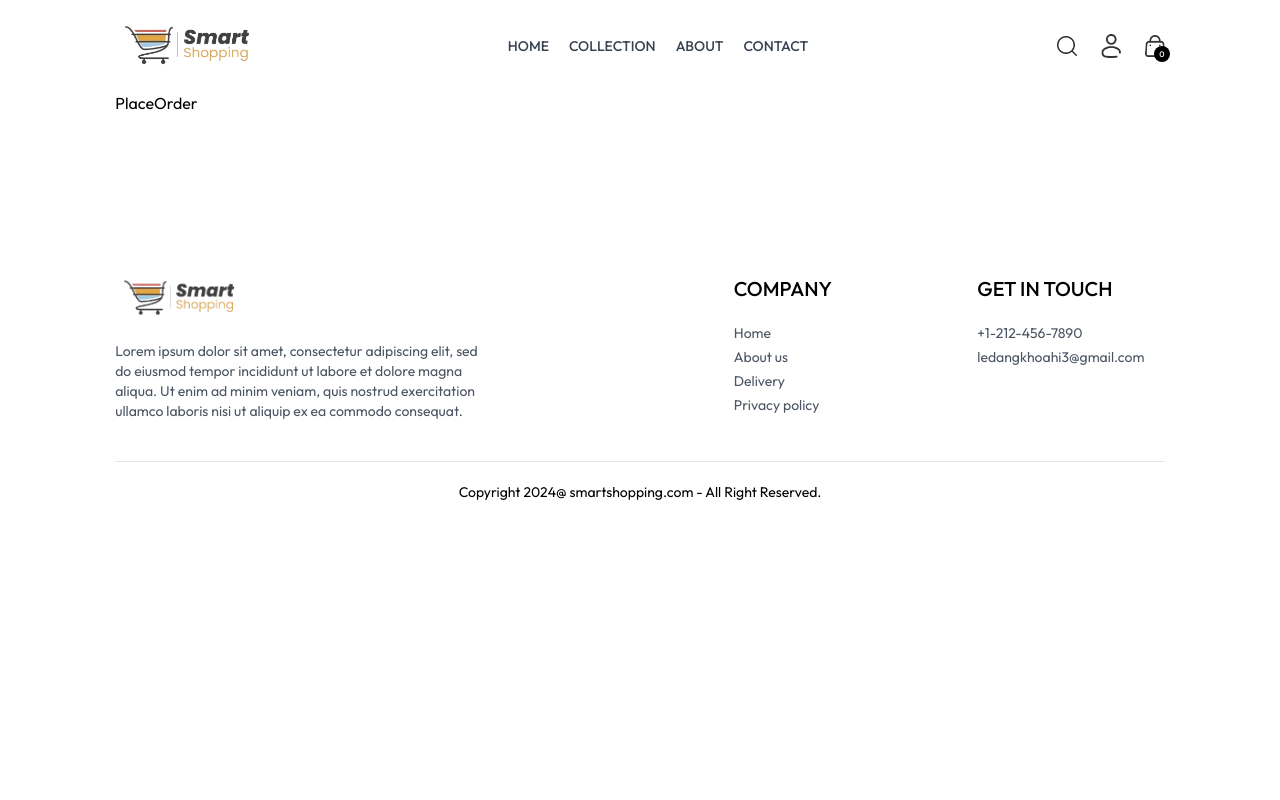
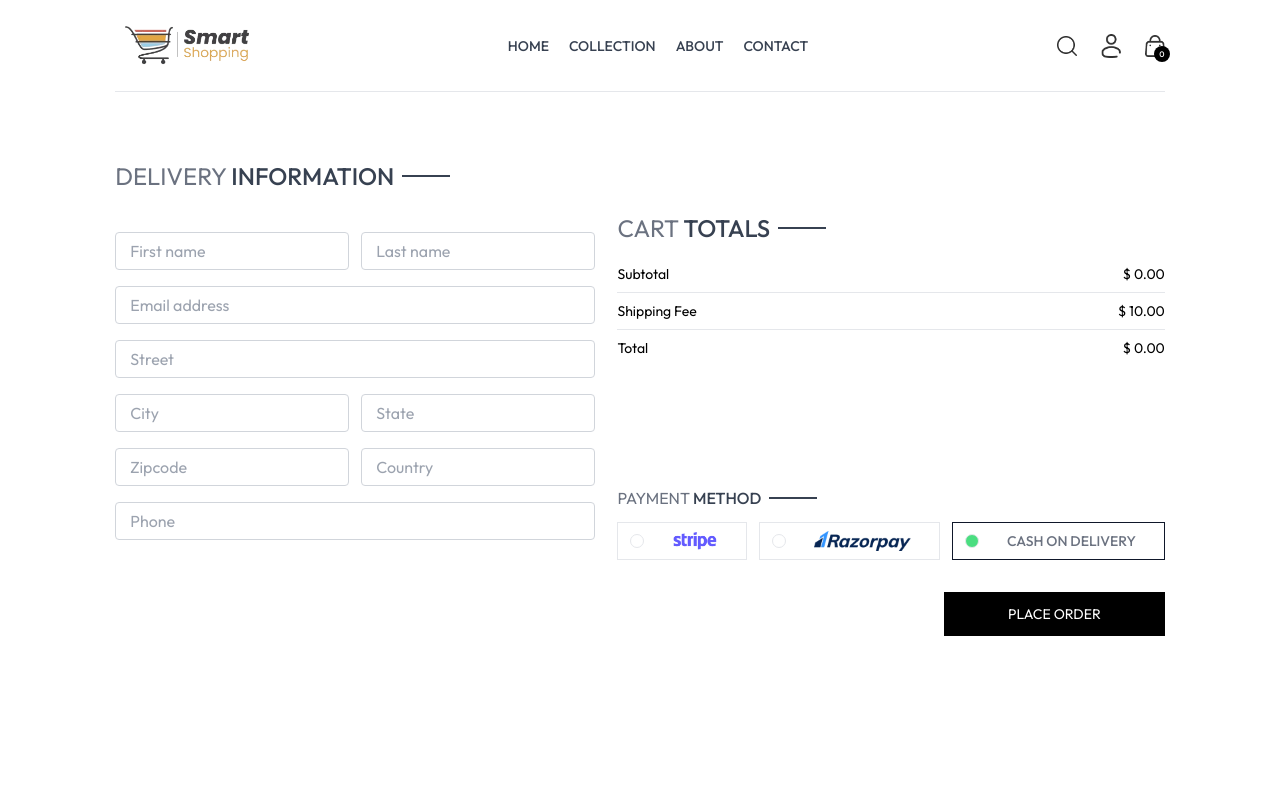
Before and after one commit to EpicVN/e-commerce-app-frontend, a React (Vite) app: page /place-order in a window 1280 px wide. Shown: the top 800 px of the page. Built offline with nearby package versions, Linux system fonts and the light colour scheme.

Commit message:
Add CartTotal component. Finish Cart and Place order page UI

```diff
--- /dev/null
+++ b/src/components/CartTotal.jsx
@@ -0,0 +1,44 @@
+import React, { useContext } from "react";
+import { ShopContext } from "../context/ShopContext";
+import Title from "./Title";
+
+const CartTotal = () => {
+  const { currency, delivery_fee, getCartAmount } = useContext(ShopContext);
+
+  return (
+    <div className="w-full">
+      <div className="text-2xl">
+        <Title text1={"CART"} text2={"TOTALS"} />
+      </div>
+
+      <div className="flex flex-col gap-2 mt-2 text-sm">
+        <div className="flex justify-between">
+          <p>Subtotal</p>
+          <p>
+            {currency} {getCartAmount()}.00
+          </p>
+        </div>
+
+        <hr />
+
+        <div className="flex justify-between">
+          <p>Shipping Fee</p>
+          <p>
+            {currency} {delivery_fee}.00
+          </p>
+        </div>
+
+        <hr />
+
+        <div className="flex justify-between">
+          <p>Total</p>
+          <p>
+            {currency} {getCartAmount() === 0 ? 0 : getCartAmount() + delivery_fee}.00
+          </p>
+        </div>
+      </div>
+    </div>
+  );
+};
+
+export default CartTotal;
--- a/src/context/ShopContextProvider.jsx
+++ b/src/context/ShopContextProvider.jsx
@@ -3,6 +3,7 @@
 import { ShopContext } from "./ShopContext";
 import PropTypes from "prop-types";
 import { toast } from "react-toastify";
+import { useNavigate } from "react-router-dom";
 
 const ShopContextProvider = (props) => {
   ShopContextProvider.propTypes = {
@@ -14,6 +15,7 @@
   const [search, setSearch] = useState("");
   const [showSearch, setShowSearch] = useState(false);
   const [cartItems, setCartItems] = useState([]);
+  const navigate = useNavigate();
 
   const addToCart = async (itemId, size) => {
     if (!size) {
@@ -53,6 +55,31 @@
     return totalCount;
   };
 
+  const updateQuantity = async (itemId, size, quantity) => {
+    let cartData = structuredClone(cartItems);
+
+    cartData[itemId][size] = quantity;
+
+    setCartItems(cartData);
+  };
+
+  const getCartAmount = () => {
+    let totalAmount = 0;
+    for (const items in cartItems) {
+      let itemInfo = products.find((product) => product._id === items);
+      for (const item in cartItems[items]) {
+        try {
+          if (cartItems[items][item] > 0) {
+            totalAmount += itemInfo.price * cartItems[items][item];
+          }
+        } catch (error) {
+          console.log(error);
+        }
+      }
+    }
+    return totalAmount;
+  };
+
   const value = {
     products,
     currency,
@@ -64,6 +91,9 @@
     cartItems,
     addToCart,
     getCartCount,
+    updateQuantity,
+    getCartAmount,
+    navigate
   };
 
   return (
--- a/src/pages/Cart.jsx
+++ b/src/pages/Cart.jsx
@@ -1,9 +1,114 @@
-import React from 'react'
+import React, { useContext, useEffect, useState } from "react";
+import { ShopContext } from "../context/ShopContext";
+import Title from "../components/Title";
+import { assets } from "../assets/assets";
+import CartTotal from "../components/CartTotal";
 
 const Cart = () => {
+  const { products, currency, cartItems, updateQuantity, navigate } =
+    useContext(ShopContext);
+
+  const [cartData, setCartData] = useState([]);
+
+  useEffect(() => {
+    const tempData = [];
+    for (const items in cartItems) {
+      for (const item in cartItems[items]) {
+        if (cartItems[items][item] > 0) {
+          tempData.push({
+            _id: items,
+            size: item,
+            quantity: cartItems[items][item],
+          });
+        }
+      }
+    }
+
+    setCartData(tempData);
+  }, [cartItems]);
+
   return (
-    <div>Cart</div>
-  )
-}
+    <div className="border-t pt-14">
+      <div className="text-2xl mb-3">
+        <Title text1={"YOUR"} text2={"CART"} />
+      </div>
 
-export default Cart
+      <div>
+        {cartData.map((item, index) => {
+          const productData = products.find(
+            (products) => products._id === item._id
+          );
+
+          return (
+            <div
+              key={index}
+              className="py-4 border-t border-b text-gray-700 grid grid-cols-[4fr0_0.5fr_0.5fr] sm:grid-cols-[4fr_2fr_0.5fr] items-center gap-4"
+            >
+              <div className="flex items-start gap-6">
+                <img
+                  className="w-16 sm:w-20"
+                  src={productData.image[0]}
+                  alt=""
+                />
+
+                <div>
+                  <p className="text-xs sm:text-lg font-medium">
+                    {productData.name}
+                  </p>
+
+                  <div className="flex items-center gap-5 mt-2">
+                    <p>
+                      {currency}
+                      {productData.price}
+                    </p>
+
+                    <p className="px-2 sm:px-3 sm:py-1 border bg-slate-50">
+                      {item.size}
+                    </p>
+                  </div>
+                </div>
+              </div>
+
+              <input
+                type="number"
+                min={1}
+                defaultValue={item.quantity}
+                onChange={(e) =>
+                  e.target.value === "" || e.target.value === "0"
+                    ? null
+                    : updateQuantity(
+                        item._id,
+                        item.size,
+                        Number(e.target.value)
+                      )
+                }
+                className="border max-w-10 sm:max-w-20 px-1 sm:px-2 py-1"
+              />
+
+              <img
+                className="w-4 mr-4 sm:w-5 cursor-pointer"
+                onClick={() => updateQuantity(item._id, item.size, 0)}
+                src={assets.bin_icon}
+                alt=""
+              />
+            </div>
+          );
+        })}
+      </div>
+
+      <div className="flex justify-end my-20">
+        <div className="w-full sm:w-[450px]">
+          <CartTotal />
+
+          <div className="w-full text-end">
+            <button onClick={() => navigate("/place-order")} className="bg-black text-white text-s my-8 px-8 py-3">
+              PROCEED TO CHECKOUT
+            </button>
+          </div>
+        </div>
+      </div>
+    </div>
+  );
+};
+
+export default Cart;
--- a/src/pages/PlaceOrder.jsx
+++ b/src/pages/PlaceOrder.jsx
@@ -1,9 +1,145 @@
-import React from 'react'
+import React, { useContext, useState } from "react";
+import Title from "../components/Title";
+import CartTotal from "../components/CartTotal";
+import { assets } from "../assets/assets";
+import { ShopContext } from "../context/ShopContext";
 
 const PlaceOrder = () => {
+  const [method, setMethod] = useState("cod");
+
+  const { navigate } = useContext(ShopContext);
+
   return (
-    <div>PlaceOrder</div>
-  )
-}
+    <div className="flex flex-col sm:flex-row justify-between gap-4 pt-5 sm:pt-14 min-h-[80vh] border-t">
+      {/* ---- Left side ---- */}
+      <div className="flex flex-col gap-4 w-full sm:max-w-[480px]">
+        <div className="text-xl sm:text-2xl my-3">
+          <Title text1={"DELIVERY"} text2={"INFORMATION"} />
+        </div>
 
-export default PlaceOrder
+        <div className="flex gap-3">
+          <input
+            className="border border-gray-300 rounded py-1.5 px-3.5 w-full"
+            type="text"
+            placeholder="First name"
+          />
+          <input
+            className="border border-gray-300 rounded py-1.5 px-3.5 w-full"
+            type="text"
+            placeholder="Last name"
+          />
+        </div>
+
+        <input
+          className="border border-gray-300 rounded py-1.5 px-3.5 w-full"
+          type="email"
+          placeholder="Email address"
+        />
+
+        <input
+          className="border border-gray-300 rounded py-1.5 px-3.5 w-full"
+          type="text"
+          placeholder="Street"
+        />
+
+        <div className="flex gap-3">
+          <input
+            className="border border-gray-300 rounded py-1.5 px-3.5 w-full"
+            type="text"
+            placeholder="City"
+          />
+          <input
+            className="border border-gray-300 rounded py-1.5 px-3.5 w-full"
+            type="text"
+            placeholder="State"
+          />
+        </div>
+
+        <div className="flex gap-3">
+          <input
+            className="border border-gray-300 rounded py-1.5 px-3.5 w-full"
+            type="number"
+            placeholder="Zipcode"
+          />
+          <input
+            className="border border-gray-300 rounded py-1.5 px-3.5 w-full"
+            type="text"
+            placeholder="Country"
+          />
+        </div>
+
+        <input
+          className="border border-gray-300 rounded py-1.5 px-3.5 w-full"
+          type="tel"
+          placeholder="Phone"
+        />
+      </div>
+
+      {/* ---- Right side ---- */}
+      <div className="mt-8">
+        <div className="mt-8 min-w-80">
+          <CartTotal />
+        </div>
+
+        <div className="mt-32">
+          <Title text1={"PAYMENT"} text2={"METHOD"} />
+
+          {/* ---- Payment method selection ---- */}
+          <div className="flex gap-3 flex-col lg:flex-row">
+            <div
+              onClick={() => setMethod("stripe")}
+              className={`flex items-center gap-3 border p-2 px-3 cursor-pointer ${
+                method === "stripe" ? "border-slate-900" : ""
+              }`}
+            >
+              <p
+                className={`min-w-3.5 h-3.5 border rounded-full ${
+                  method === "stripe" ? "bg-green-400" : ""
+                }`}
+              ></p>
+              <img className="h-5 mx-4" src={assets.stripe_logo} alt="" />
+            </div>
+
+            <div
+              onClick={() => setMethod("razorpay")}
+              className={`flex items-center gap-3 border p-2 px-3 cursor-pointer ${
+                method === "razorpay" ? "border-slate-900" : ""
+              }`}
+            >
+              <p
+                className={`min-w-3.5 h-3.5 border rounded-full ${
+                  method === "razorpay" ? "bg-green-400" : ""
+                }`}
+              ></p>
+              <img className="h-5 mx-4" src={assets.razorpay_logo} alt="" />
+            </div>
+
+            <div
+              onClick={() => setMethod("cod")}
+              className={`flex items-center gap-3 border p-2 px-3 cursor-pointer ${
+                method === "cod" ? "border-slate-900" : ""
+              }`}
+            >
+              <p
+                className={`min-w-3.5 h-3.5 border rounded-full ${
+                  method === "cod" ? "bg-green-400" : ""
+                }`}
+              ></p>
+              <p className="text-gray-500 text-sm font-medium mx-4">
+                CASH ON DELIVERY
+              </p>
+            </div>
+          </div>
+        </div>
+
+        <div className="w-full text-end mt-8">
+          <button onClick={() => navigate("/orders")} className="bg-black text-white px-16 py-3 text-sm">
+            PLACE ORDER
+          </button>
+        </div>
+      </div>
+    </div>
+  );
+};
+
+export default PlaceOrder;
```
